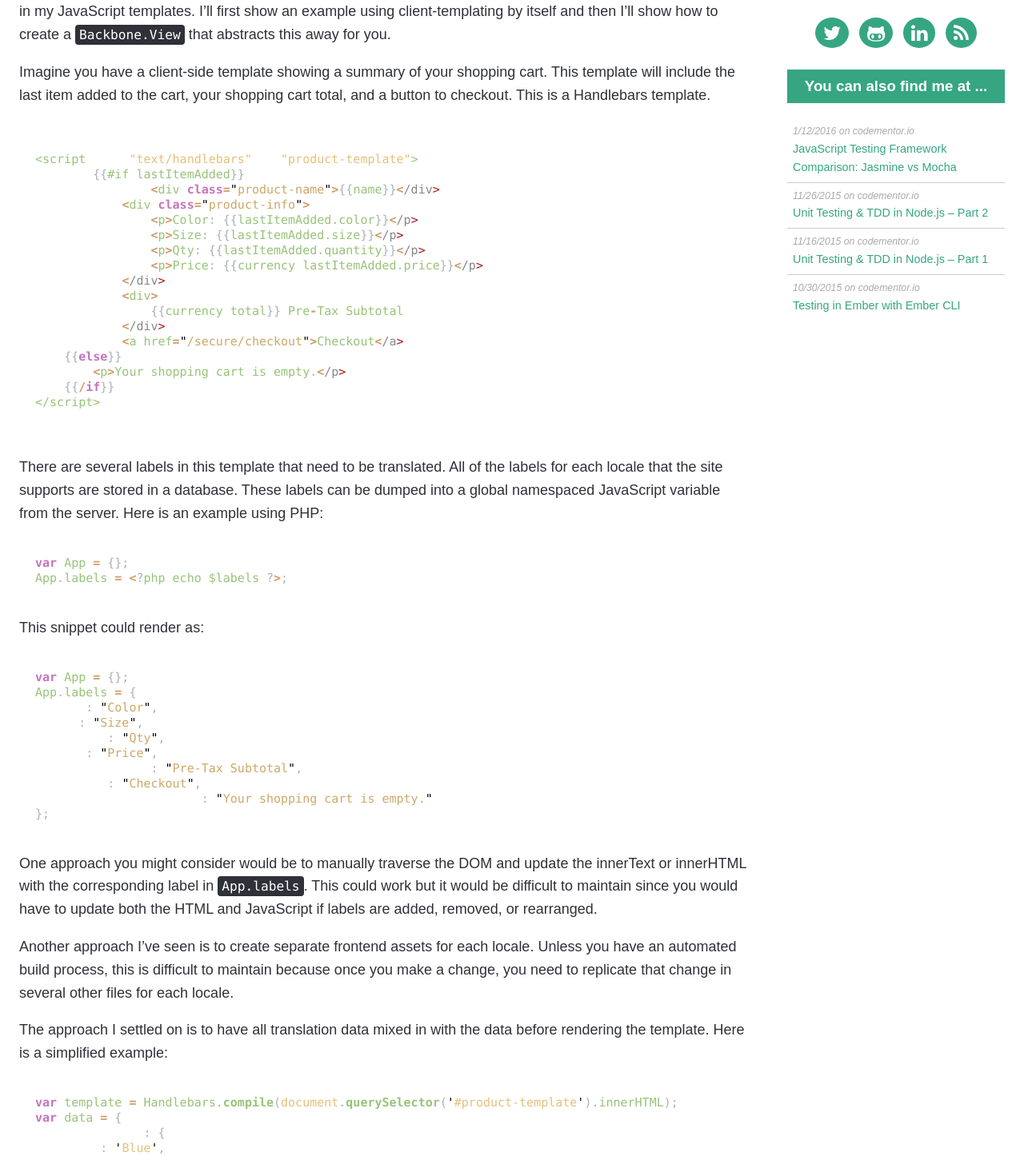
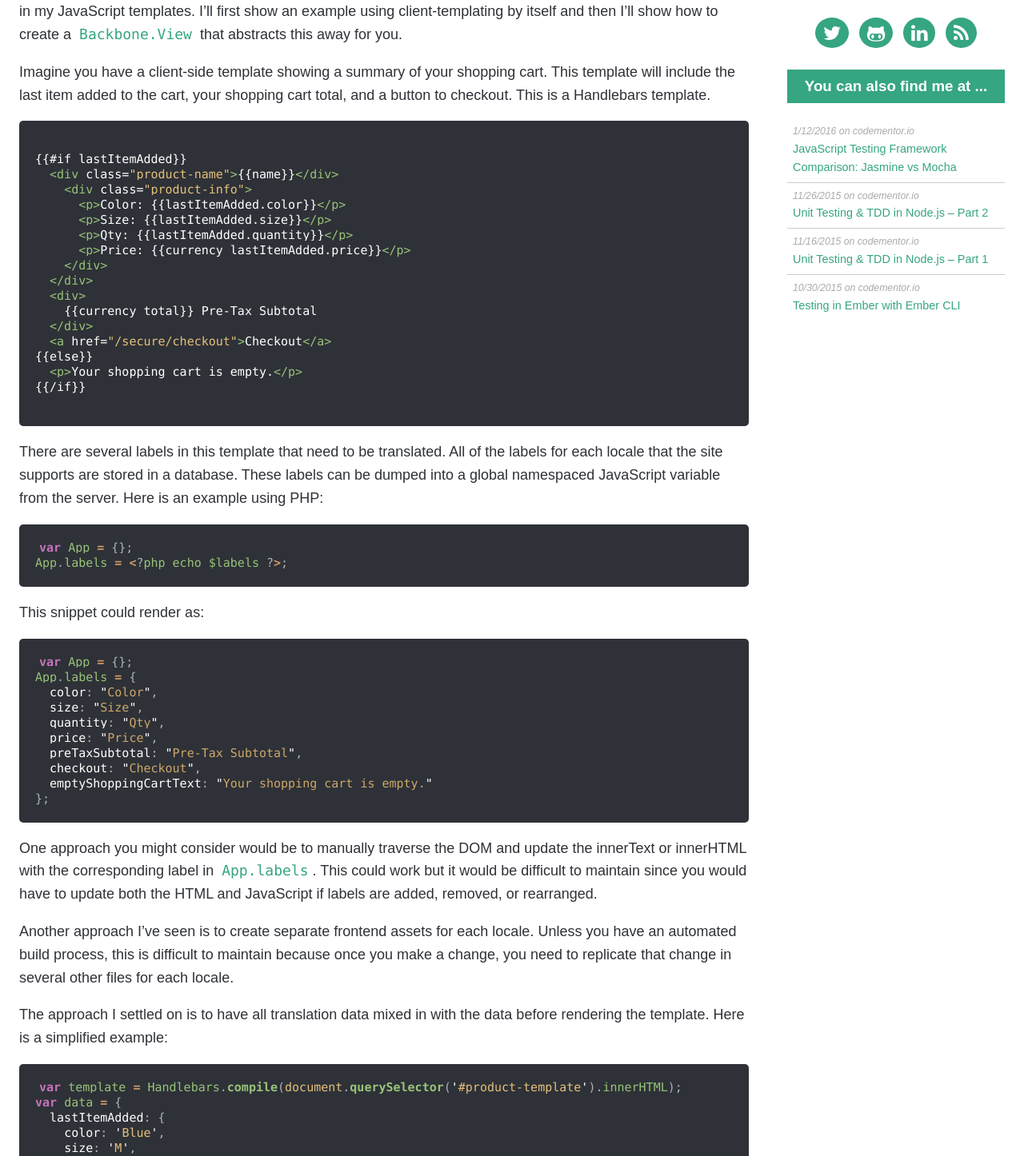
Before and after one commit to iamdtang/skaterdav85.github.io, a Jekyll site: the page built from _posts/2015-01-09-language-translations-in-javascript-templates.md, in a window 1280 px wide, cut to the strip 460-1906 px from the top of the page. Shown: the whole strip at 80% size. Built offline with Jekyll 4.4.1, drawn with Linux system fonts in a browser that asks for light colours; nearby versions of some CDN libraries; Markdown is read by kramdown in place of the engine named in the settings; comment, search, counter and statistics services are not loaded; some of the changed text lies outside the part shown.

Commit message:
upgrading to kramdown from redcarpet

````diff
--- a/_config.yml
+++ b/_config.yml
@@ -3,8 +3,7 @@ author: David Tang
 description: Thoughts and tutorials on JavaScript frameworks, testing, and patterns
 bio:
 paginate: 5
-markdown: redcarpet
-highlighter: pygments
+markdown: kramdown
 gems: [jekyll-paginate, jekyll-feed, jekyll-sitemap]
 sass:
   sass_dir: _scss
--- a/_posts/2015-01-09-language-translations-in-javascript-templates.md
+++ b/_posts/2015-01-09-language-translations-in-javascript-templates.md
@@ -11,23 +11,22 @@ Imagine you have a client-side template showing a summary of your shopping cart.
 
 ```html
 {% raw %}
-<script type="text/handlebars" id="product-template">
-	{{#if lastItemAdded}}
-		<div class="product-name">{{name}}</div>
-	    <div class="product-info">
-	        <p>Color: {{lastItemAdded.color}}</p>
-	        <p>Size: {{lastItemAdded.size}}</p>
-	        <p>Qty: {{lastItemAdded.quantity}}</p>
-	        <p>Price: {{currency lastItemAdded.price}}</p>
-	    </div>
-	    <div>
-	    	{{currency total}} Pre-Tax Subtotal
-	    </div>
-	    <a href="/secure/checkout">Checkout</a>
-    {{else}}
-        <p>Your shopping cart is empty.</p>
-    {{/if}}
-</script>
+{{#if lastItemAdded}}
+  <div class="product-name">{{name}}</div>
+    <div class="product-info">
+      <p>Color: {{lastItemAdded.color}}</p>
+      <p>Size: {{lastItemAdded.size}}</p>
+      <p>Qty: {{lastItemAdded.quantity}}</p>
+      <p>Price: {{currency lastItemAdded.price}}</p>
+    </div>
+  </div>
+  <div>
+    {{currency total}} Pre-Tax Subtotal
+  </div>
+  <a href="/secure/checkout">Checkout</a>
+{{else}}
+  <p>Your shopping cart is empty.</p>
+{{/if}}
 {% endraw %}
 ```
 
@@ -83,23 +82,22 @@ Now my JavaScript template can look like this:
 
 ```html
 {% raw %}
-<script type="text/handlebars" id="product-template">
-	{{#if lastItemAdded}}
-		<div class="product-name">{{name}}</div>
-	    <div class="product-info">
-	        <p>{{labels.color}}: {{lastItemAdded.color}}</p>
-	        <p>{{labels.size}}: {{lastItemAdded.size}}</p>
-	        <p>{{labels.quantity}}: {{lastItemAdded.quantity}}</p>
-	        <p>{{labels.price}}: {{currency lastItemAdded.price}}</p>
-	    </div>
-	    <div>
-	    	{{currency total}} {{labels.preTaxSubtotal}}
-	    </div>
-	    <a href="/secure/checkout">{{labels.checkout}}</a>
-    {{else}}
-        <p>{{labels.emptyShoppingCartText}}</p>
-    {{/if}}
-</script>
+{{#if lastItemAdded}}
+  <div class="product-name">{{name}}</div>
+    <div class="product-info">
+      <p>{{labels.color}}: {{lastItemAdded.color}}</p>
+      <p>{{labels.size}}: {{lastItemAdded.size}}</p>
+      <p>{{labels.quantity}}: {{lastItemAdded.quantity}}</p>
+      <p>{{labels.price}}: {{currency lastItemAdded.price}}</p>
+    </div>
+    <div>
+      {{currency total}} {{labels.preTaxSubtotal}}
+    </div>
+    <a href="/secure/checkout">{{labels.checkout}}</a>
+  </div>
+{{else}}
+  <p>{{labels.emptyShoppingCartText}}</p>
+{{/if}}
 {% endraw %}
 ```
 
--- a/_scss/_base.scss
+++ b/_scss/_base.scss
@@ -27,15 +27,9 @@ pre {
 }
 
 code {
-    font-family: Consolas, Monaco, "Courier New" !important;
-}
-
-p code {
+  font-family: Consolas, Monaco, "Courier New" !important;
   background-color: $bg1;
-  color: white;
-  border-radius: 4px;
   padding: 3px 5px;
-  font-size: 0.9em;
 }
 
 ul, ol {
--- a/_scss/_syntax.scss
+++ b/_scss/_syntax.scss
@@ -1,4 +1,9 @@
-.highlight  { background: #ffffff; }
+.highlight-rouge  { background: #ffffff; }
+
+.highlight code {
+  color: white;
+}
+
 .highlight .c { color: #999988; font-style: italic } /* Comment */
 .highlight .err { color: #a61717; } /* Error */
 .highlight .k { font-weight: bold; color: #C673BD; } /* Keyword */
@@ -61,19 +66,7 @@
 .highlight .nx { color: #98C379; }
 .highlight .p { color: #ABB2B6; }
 
-.language-text { color: #ddd; }
-
-// this is for handlebars code snippets where there is no outer script tag
-pre code.language-html {
-  color: white;
-}
-
-pre code.language- {
-  color: white;
-}
-
-pre code.language-css {
-
+.highlight {
   .n, .nl {
     color: #C673BD;
   }
@@ -82,3 +75,8 @@ pre code.language-css {
     color: #36a582;
   }
 }
+
+code.highlighter-rouge {
+  color: #36a582;
+  background: inherit;
+}
````
Also changed, not shown: _posts/2016-03-12-promises-and-closure-actions-in-ember.md (+2 -2 lines), Gemfile.lock.
